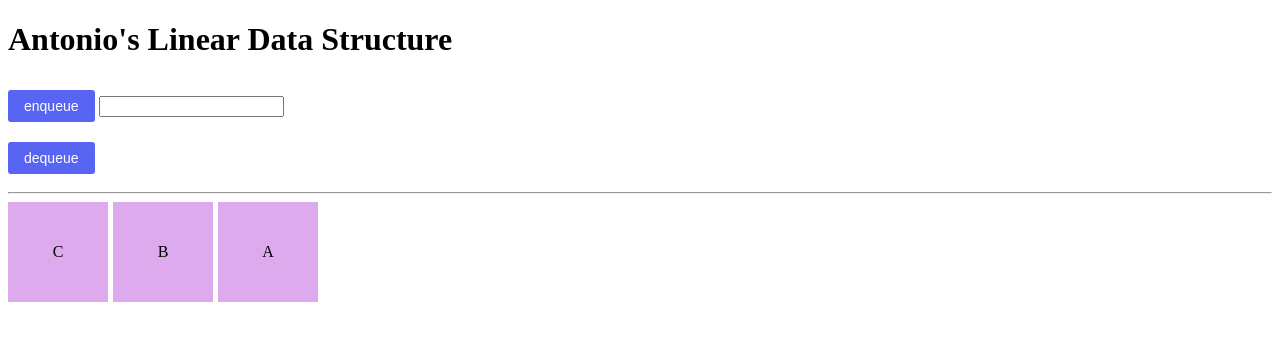
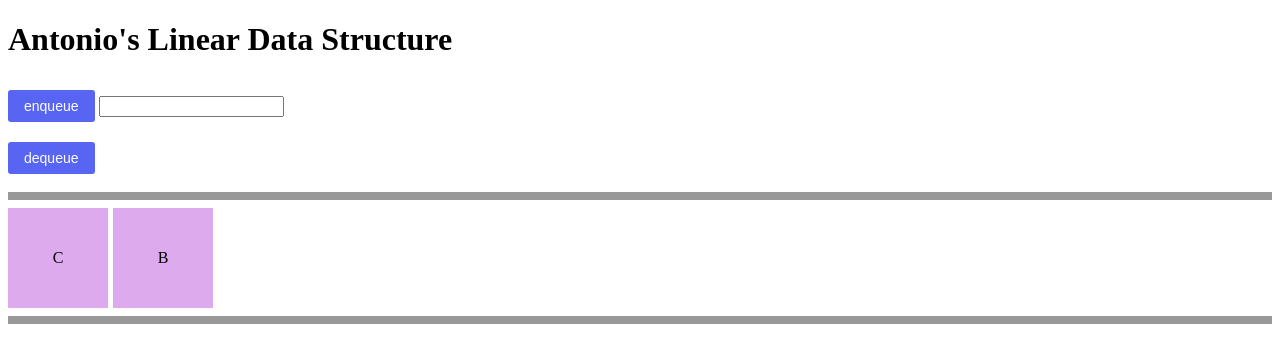
Before and after one commit to tessblb/supn, a Flask app: page / in a window 1280 px wide. Shown: the top 363 px of the page. Run offline with Flask 2, Linux system fonts and the light colour scheme.

Commit message:
feat: change style

```diff
--- a/static/main.css
+++ b/static/main.css
@@ -21,6 +21,14 @@
     animation: dequeue 1s;
 }
 
+hr {
+    border: none;
+    height: 8px;
+    /* Set the hr color */
+    color: #999; /* old IE */
+    background-color: #999; /* Modern Browsers */
+}
+
 @keyframes enqueue {
     0% {
         transform: translateX(-100px);
--- a/static/main.js
+++ b/static/main.js
@@ -13,7 +13,9 @@ const enqueue = async (el) => {
 const dequeue = async (el) => {
     el.disabled = true;
     const res = await fetch('./dequeue');
+    const prevItems = Array.from(document.querySelectorAll('.queue .box')).map((e) => e.innerText);
     const items = await res.json();
+    if (JSON.stringify(items) !== JSON.stringify(prevItems.slice(1))) return;
     await renderDequeue(items);
     el.disabled = false;
 };
--- a/templates/index.html
+++ b/templates/index.html
@@ -24,5 +24,6 @@
             <div class="box">{{ item }}</div>
             {% endfor %}
         </div>
+        <hr />
     </body>
 </html>
```
